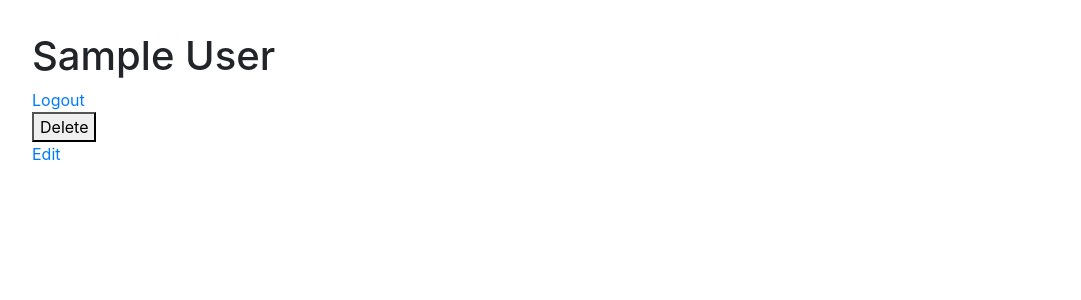
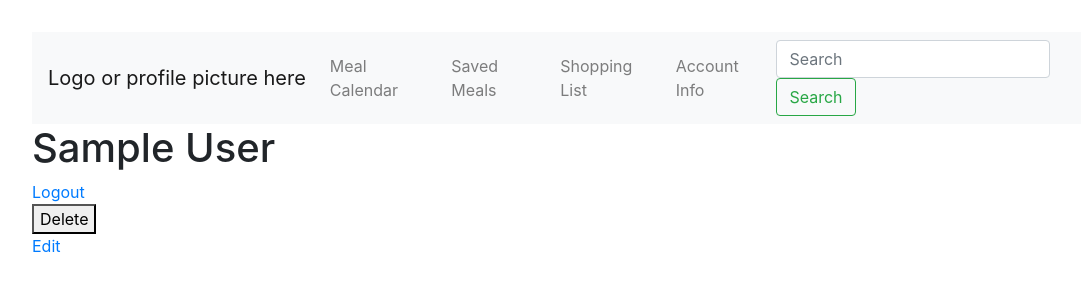
Before and after one commit to ameads21/meal-planner, a Flask app: page /users/1 in a window 1280 px wide. Shown: the top 300 px of the page, without its empty margins (53-1134 px from the left). Run offline with Flask 2, Linux system fonts and the light colour scheme; the visitor is signed in with stand-in values (Sample User, id 1); data comes from the database, SQL or seed files in the repository; parts of the project's set-up code (start-up, migrations or seed data) failed here and were passed over; some libraries are stand-ins or nearby versions.

Commit message:
Adding all pages and fixing up code

```diff
--- a/app.py
+++ b/app.py
@@ -1,4 +1,4 @@
-from flask import Flask, redirect, render_template, session, flash, g
+from flask import Flask, redirect, render_template, session, flash, g, request
 from flask_debugtoolbar import DebugToolbarExtension
 from models import db, connect_db, User, Meal, Calendar, List
 from forms import UserLoginForm, UserRegisterForm, UserEditForm
@@ -146,3 +146,32 @@ def user_edit(user_id):
             return render_template('user_edit.html', form=form)
     else:
         return redirect("/")
+
+
+
+################## NAVBAR LINK/SEARCH ##################
+
+@app.route('/search', methods=["POST"])
+def search_engine():
+    search_input = request.form['search']
+    flash (f"Search results for {search_input}")
+    return redirect('/')
+
+@app.route('/users/<int:user_id>/calendar')
+def meal_calendar(user_id):
+    user = User.query.get_or_404(user_id)
+    check_user = do_user_check(user)
+    return render_template("user_meal_calendar.html", user=user)
+
+
+@app.route('/users/<int:user_id>/saved-meals')
+def saved_meals(user_id):
+    user = User.query.get_or_404(user_id)
+    check_user = do_user_check(user)
+    return render_template("user_saved_meals.html", user=user)
+
+@app.route('/users/<int:user_id>/shopping-list')
+def shopping_list(user_id):
+    user = User.query.get_or_404(user_id)
+    check_user = do_user_check(user)
+    return render_template("user_shopping_list.html", user=user)
--- a/templates/base.html
+++ b/templates/base.html
@@ -11,8 +11,49 @@
         {%for category, msg in get_flashed_messages(with_categories=True) %}
         <div class="alert alert-{{category}}">{{msg}}</div>
         {%endfor%}
+        <nav class="navbar navbar-expand-lg navbar-light bg-light">
+            <a class="navbar-brand" href="#">Logo or profile picture here</a>
+            <button class="navbar-toggler" type="button" data-toggle="collapse" data-target="#navbarSupportedContent" aria-controls="navbarSupportedContent" aria-expanded="false" aria-label="Toggle navigation">
+              <span class="navbar-toggler-icon"></span>
+            </button>
+            <div class="collapse navbar-collapse" id="navbarSupportedContent">
+              {%if g.user %}
+              <ul class="navbar-nav mr-auto">
+                <li class="nav-item">
+                  <a class="nav-link" href="/users/{{g.user.id}}/calendar">Meal Calendar</a>
+                </li>
+                <li class="nav-item">
+                  <a class="nav-link" href="/users/{{g.user.id}}/saved-meals">Saved Meals</a>
+                </li>
+                <li class="nav-item">
+                    <a class="nav-link" href="/users/{{g.user.id}}/shopping-list">Shopping List</a>
+                </li>
+                <li class="nav-item">
+                  <a class="nav-link" href="/users/{{g.user.id}}">Account Info</a>
+              </li>
+              </ul>
+              <form class="form-inline my-2 my-lg-0" action="/search" method="POST">
+                <input class="form-control mr-sm-2" type="search" placeholder="Search" aria-label="Search" name="search">
+                <button class="btn btn-outline-success my-2 my-sm-0" type="submit">Search</button>
+              </form>
+              {%else%}
+              <ul class="navbar-nav mr-auto">
+                <li class="nav-item">
+                  <a class="nav-link" href="/register">Sign Up</a>
+                </li>
+                <li class="nav-item">
+                  <a class="nav-link" href="/login">Log In</a>
+                </li>
+              </ul>
+              {%endif%}
+            </div>
+          </nav>
         {% block content %}
         {% endblock %}
     </div>
+
+    <script src="https://code.jquery.com/jquery-3.5.1.slim.min.js" integrity="sha384-DfXdz2htPH0lsSSs5nCTpuj/zy4C+OGpamoFVy38MVBnE+IbbVYUew+OrCXaRkfj" crossorigin="anonymous"></script>
+<script src="https://cdn.jsdelivr.net/npm/popper.js@1.16.1/dist/umd/popper.min.js" integrity="sha384-9/reFTGAW83EW2RDu2S0VKaIzap3H66lZH81PoYlFhbGU+6BZp6G7niu735Sk7lN" crossorigin="anonymous"></script>
+<script src="https://stackpath.bootstrapcdn.com/bootstrap/4.5.2/js/bootstrap.min.js" integrity="sha384-B4gt1jrGC7Jh4AgTPSdUtOBvfO8shuf57BaghqFfPlYxofvL8/KUEfYiJOMMV+rV" crossorigin="anonymous"></script>
 </body>
 </html>
--- a/templates/index.html
+++ b/templates/index.html
@@ -1,7 +1,5 @@
 {% extends 'base.html' %}
 {%block title%}Home Page{%endblock%}
 {%block content%}
-<h1>Hello World!</h1>
-<a href="/login">Login</a>
-<a href="/register">Register</a>
+<h1>Welcome to this meal plan page!!</h1>
 {%endblock%}
--- /dev/null
+++ b/templates/user_meal_calendar.html
@@ -0,0 +1,5 @@
+{% extends 'base.html' %}
+{%block title%}Meal Calendar Page{%endblock%}
+{%block content%}
+<h1>This is the meal page for {{user.first_name}} {{user.last_name}}</h1>
+{%endblock%}
--- /dev/null
+++ b/templates/user_saved_meals.html
@@ -0,0 +1,5 @@
+{% extends 'base.html' %}
+{%block title%}Meal Calendar Page{%endblock%}
+{%block content%}
+<h1>This is the saved meal page for {{user.first_name}} {{user.last_name}}</h1>
+{%endblock%}
--- /dev/null
+++ b/templates/user_shopping_list.html
@@ -0,0 +1,5 @@
+{% extends 'base.html' %}
+{%block title%}Meal Calendar Page{%endblock%}
+{%block content%}
+<h1>This is the shopping list page for {{user.first_name}} {{user.last_name}}</h1>
+{%endblock%}
```
